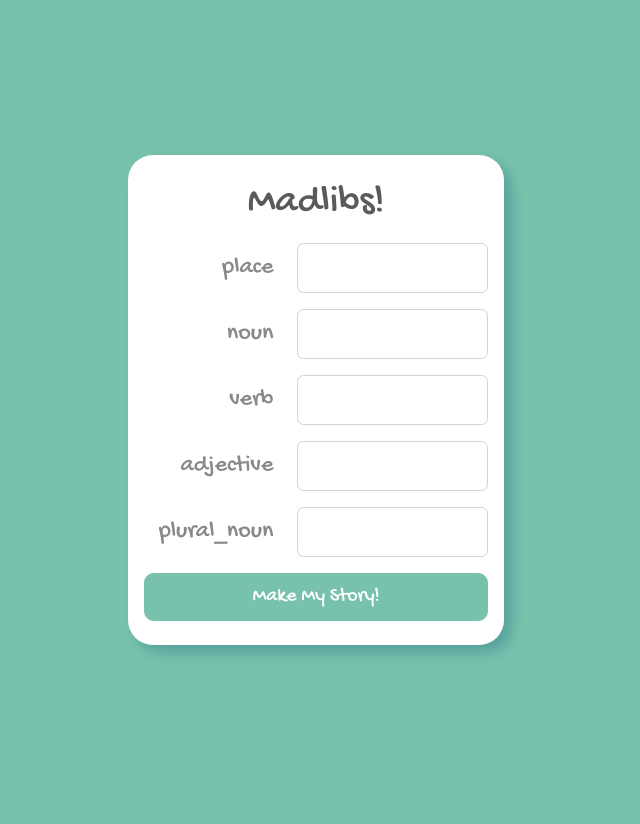
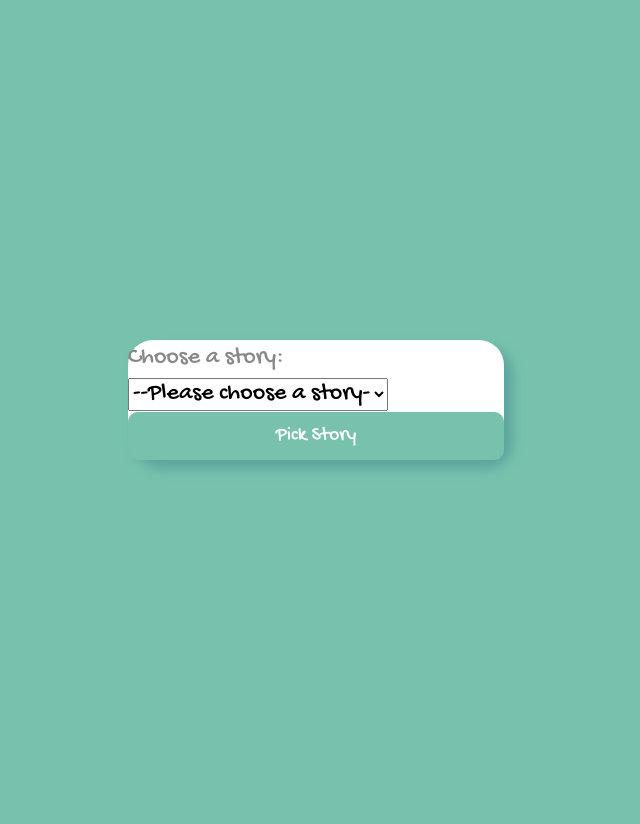
Before and after one commit to Teagan-McClintock/flask-madlibs, a Flask app: page / in a window 1280 px wide. Shown: the whole page, without its empty margins (324-964 px from the left). Run offline with Flask 3, Linux system fonts and the light colour scheme.

Commit message:
Allowed user to pick stories. Rearranged page structure.

```diff
--- a/app.py
+++ b/app.py
@@ -1,7 +1,7 @@
 from flask import Flask, render_template, request
 from flask_debugtoolbar import DebugToolbarExtension
 
-from stories import silly_story
+from stories import story_dict
 
 
 app = Flask(__name__)
@@ -10,15 +10,28 @@ app.config['SECRET_KEY'] = "secret"
 debug = DebugToolbarExtension(app)
 
 @app.get("/")
+def show_story_selector():
+    story_titles = story_dict.keys()
+    return render_template("pick_story.html", story_titles=story_titles)
+
+
+@app.get("/questions")
 def show_question_form():
     """Generate and show form to ask for all prompts"""
 
-    prompts = silly_story.prompts
-    return render_template("questions.html", prompts=prompts)
+    # for story in story_list:
+    #     if story.title = form_answer:
+    #         current_story = story
 
-@app.get("/results")
-def show_story():
+    story_title = request.args["stories"]
+
+    prompts = story_dict[story_title].prompts
+    return render_template("questions.html", prompts=prompts
+                           , story_title = story_title)
+
+@app.get("/results/<story_title>")
+def show_story(story_title):
     """Show story result."""
 
-    story_text = silly_story.get_result_text(request.args)
+    story_text = story_dict[story_title].get_result_text(request.args)
     return render_template("results.html", story_text=story_text)
--- a/stories.py
+++ b/stories.py
@@ -18,11 +18,12 @@ class Story:
         'I love to eat a good mango.'
     """
 
-    def __init__(self, words, text):
+    def __init__(self, words, text, title):
         """Create story with words and template text."""
 
         self.prompts = words
         self.template = text
+        self.title = title
 
     def get_result_text(self, answers):
         """Return result text from dictionary of {prompt: answer, ...}."""
@@ -40,7 +41,8 @@ class Story:
 silly_story = Story(
     ["place", "noun", "verb", "adjective", "plural_noun"],
     """Once upon a time, in a long-ago {place}, there lived an exceptionally
-       {adjective} {noun}. It loved to {verb} with {plural_noun}."""
+       {adjective} {noun}. It loved to {verb} with {plural_noun}.""",
+    "Silly Story"
 )
 
 # Here's another --- you should be able to swap in app.py to use this story,
@@ -48,5 +50,12 @@ silly_story = Story(
 
 excited_story = Story(
     ["noun", "verb"],
-    """OMG!! OMG!! I love to {verb} a {noun}!"""
+    """OMG!! OMG!! I love to {verb} a {noun}!""",
+    "Excited Story"
 )
+
+story_dict = {silly_story.title: silly_story,
+              excited_story.title: excited_story}
+
+# when we submit form, will pass a value as a string
+# questions needs to be able to get a story from that string
--- /dev/null
+++ b/templates/pick_story.html
@@ -0,0 +1,20 @@
+{% extends 'base.html' %}
+
+{% block title %} Choose your story! {% endblock %}
+
+{% block content %}
+
+<label for="story-select">Choose a story:</label>
+<form action = "/questions">
+  <select name="stories">
+    <option value="">--Please choose a story-</option>
+    {% for story_title in story_titles %}
+    <option value="{{ story_title }}">{{ story_title }}</option>
+    {% endfor %}
+  </select>
+
+  <button class="btn btn-primary btn-lg w-100">
+    Pick Story
+  </button>
+</form>
+{% endblock %}
--- a/templates/questions.html
+++ b/templates/questions.html
@@ -7,7 +7,7 @@
   <h1 class="pt-4 mb-3 text-center">Madlibs!</h1>
 
   <div class="ms-3 me-3">
-    <form action="/results" class="pb-4">
+    <form action="/results/{{ story_title }}" class="pb-4">
 
     {% for prompt in prompts %}
       <div class="mb-3 row">
```
